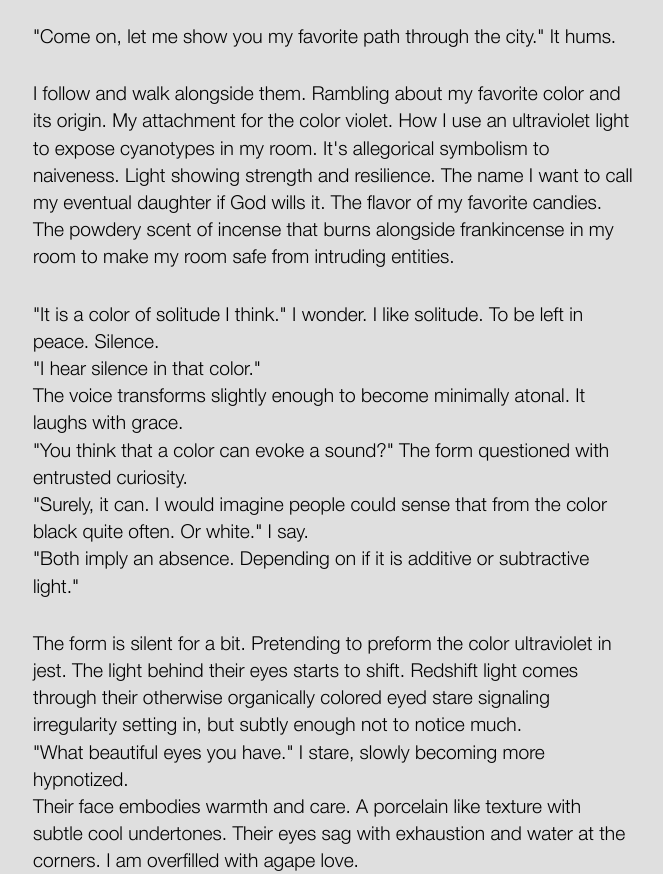
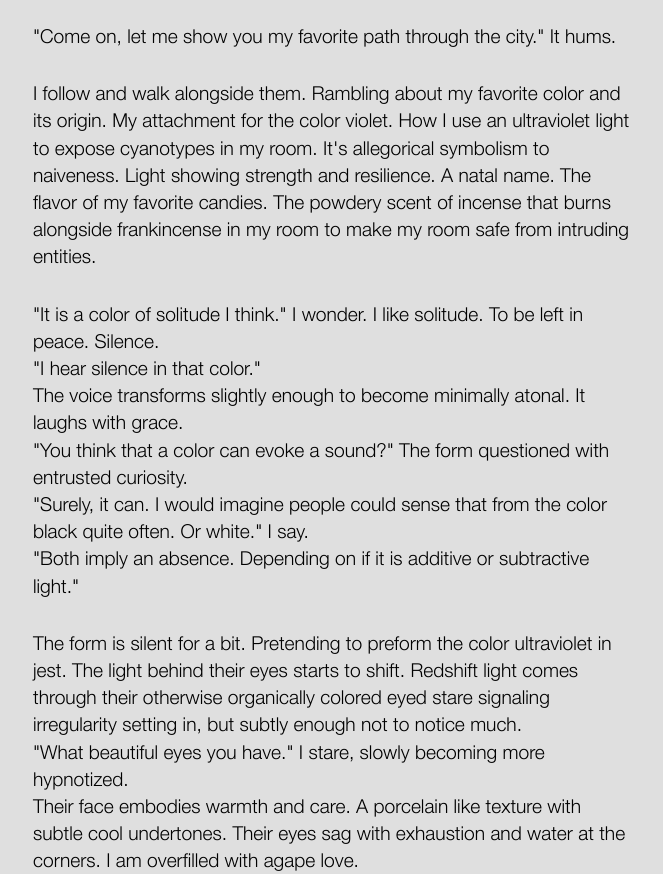
Before and after one commit to moss-corpus/moss-corpus-site, a plain HTML site: page posts/shifting-form-of-gemini.html in a window 1280 px wide. Shown: the part 1597-2471 px from the top of the page, without its empty margins (307-970 px from the left). Drawn offline with Linux system fonts and the light colour scheme.

Commit message:
final post oct 27 2023, shifting form of gemini

```diff
--- a/posts/shifting-form-of-gemini.html
+++ b/posts/shifting-form-of-gemini.html
@@ -35,7 +35,7 @@
         <p>"Ultraviolet?" I say uncertain on if it is really the truth.</p>
         <p>I can't help but clutch the silver heart locket that I picked up from an antique stand outside of the grocery store and think how much I love the color of the gem embedded into it. A deep passionate ruby. I cared for that locket. I crafted that necklace after a long trip to most beautiful fabric store I could have ever stepped into to find a velvet ribbon to string it onto. I wear it loosely only over a mock neckline for the upmost Victorian modesty. It is my safety stone. A protection. A prayer.</p>
         <p>"Come on, let me show you my favorite path through the city." It hums.</p>
-        <p>I follow and walk alongside them. Rambling about my favorite color and its origin. My attachment for the color violet. How I use an ultraviolet light to expose cyanotypes in my room. It's allegorical symbolism to naiveness. Light showing strength and resilience. The name I want to call my eventual daughter if God wills it. The flavor of my favorite candies. The powdery scent of incense that burns alongside frankincense in my room to make my room safe from intruding entities.</p>
+        <p>I follow and walk alongside them. Rambling about my favorite color and its origin. My attachment for the color violet. How I use an ultraviolet light to expose cyanotypes in my room. It's allegorical symbolism to naiveness. Light showing strength and resilience. A natal name. The flavor of my favorite candies. The powdery scent of incense that burns alongside frankincense in my room to make my room safe from intruding entities.</p>
         <p>"It is a color of solitude I think." I wonder. I like solitude. To be left in peace. Silence.<br>"I hear silence in that color."<br>
         The voice transforms slightly enough to become minimally atonal. It laughs with grace.<br>
         "You think that a color can evoke a sound?" The form questioned with entrusted curiosity.<br> "Surely, it can. I would imagine people could sense that from the color black quite often. Or white." I say.<br>
```
